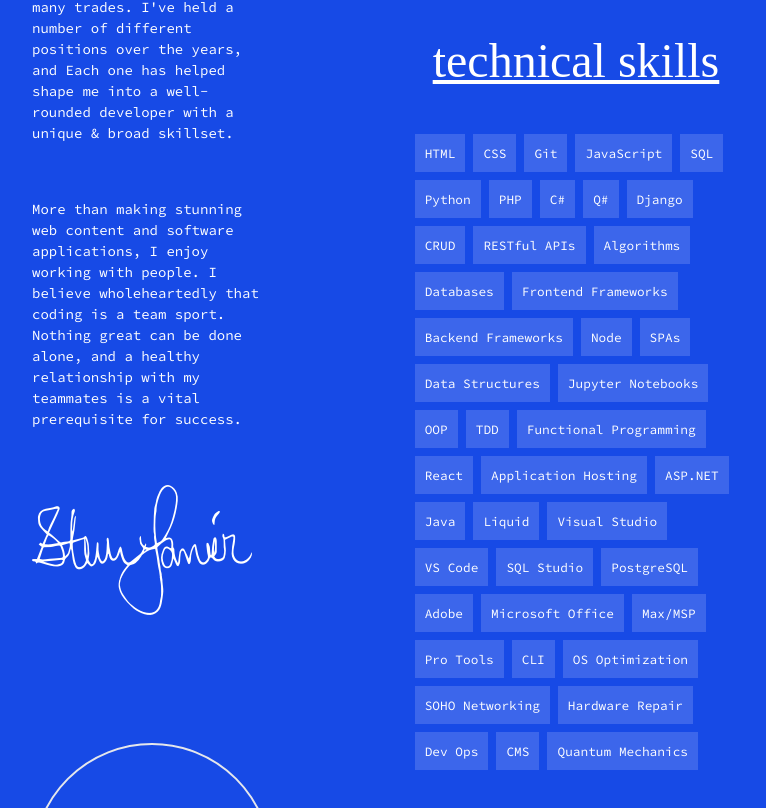
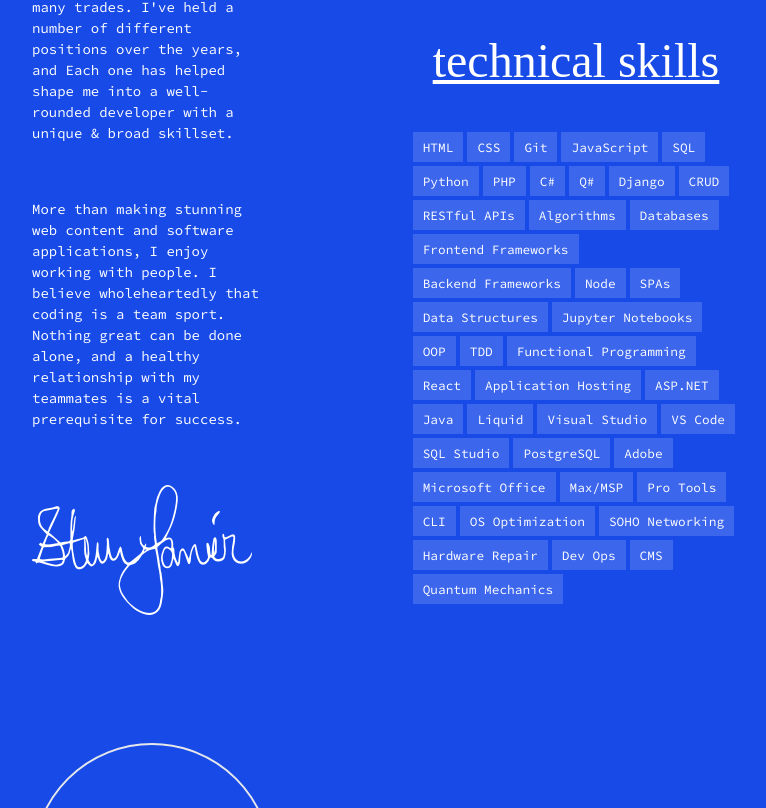
Before and after one commit to sklanier/Portfolio, a Next.js app: page / in a window 1280 px wide. Shown: the part 912-1720 px from the top of the page, without its empty margins (64-830 px from the left). Built offline with nearby package versions, Linux system fonts and the light colour scheme.

Commit message:
changed skillcard line-height

```diff
--- a/styles/globals.css
+++ b/styles/globals.css
@@ -109,12 +109,12 @@
 }
 
 .skillCard{
-    margin:4px;
+    margin:2px;
     font-family: SourceCodePro-Regular;
     font-size: 12.8px;
     text-align: center;
     background: #3C66EB;
     color: #fff;
     padding: 0px 10px 0px 10px;
-    line-height: 38px;
+    line-height: 30px;
 }
```
